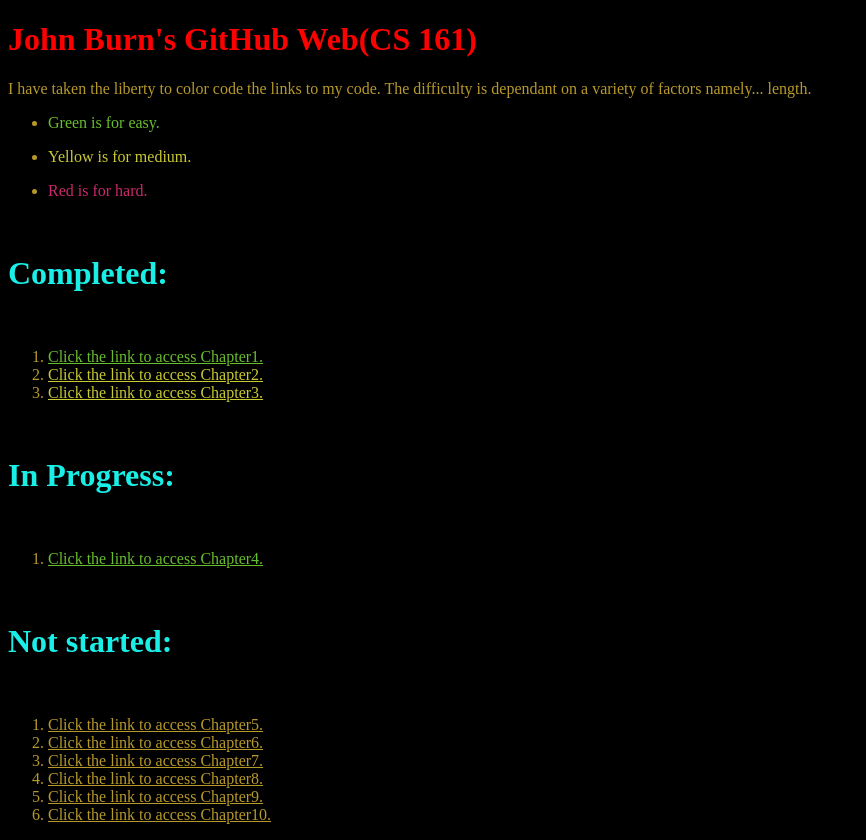
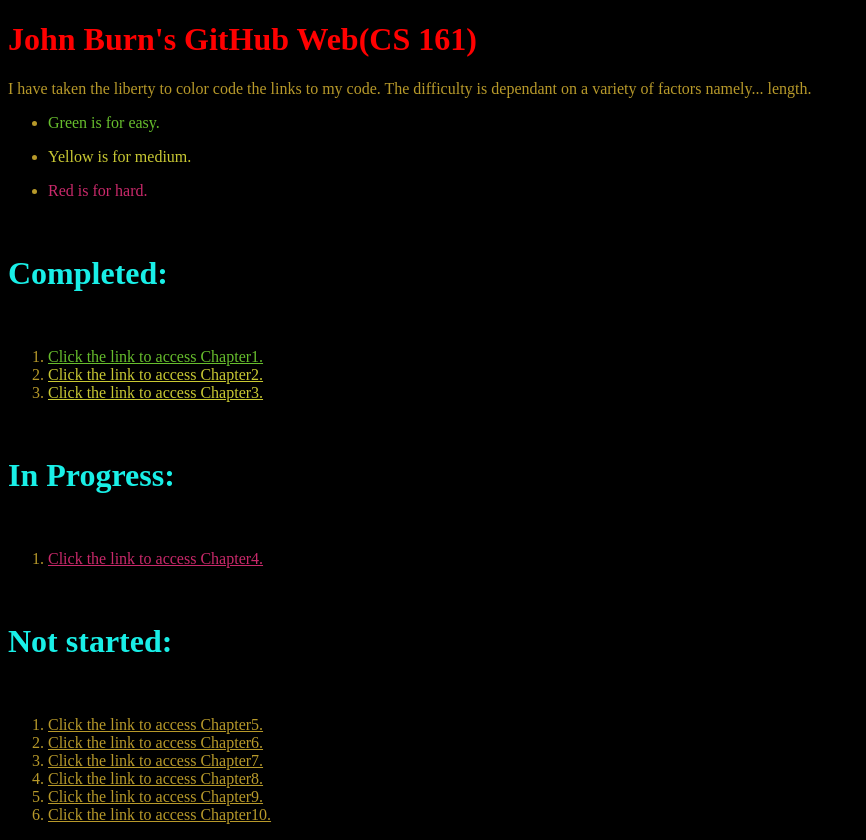
Before and after one commit to Jburns2019/web, a plain HTML site: page index.html in a window 1280 px wide. Shown: the whole page, without its empty margins (0-866 px from the left). Drawn offline with Linux system fonts and the light colour scheme.

Commit message:
Update index.html

```diff
--- a/index.html
+++ b/index.html
@@ -63,7 +63,7 @@
 
     <ol>
       <li>
-        <a href="https://docs.google.com/document/d/14X27aSyuBlhIeJGbt2rP9TuvXVdqK7EFXKK4_OC1z5Y/edit" style="color: rgb(103,190,45)"> Click the link to access Chapter4. </a>
+        <a href="https://docs.google.com/document/d/14X27aSyuBlhIeJGbt2rP9TuvXVdqK7EFXKK4_OC1z5Y/edit" style="color: rgb(201,41,106)"> Click the link to access Chapter4. </a>
       </li>
 
     </ol>
```
